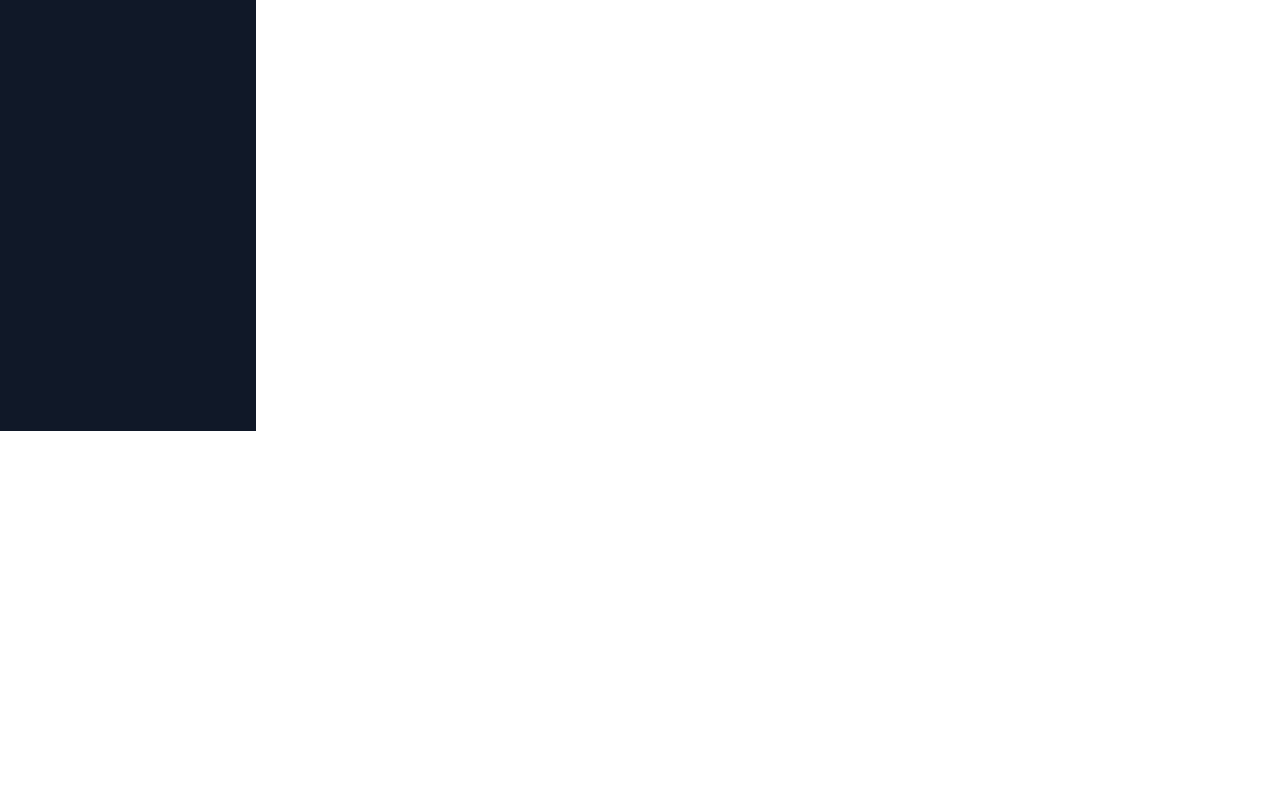
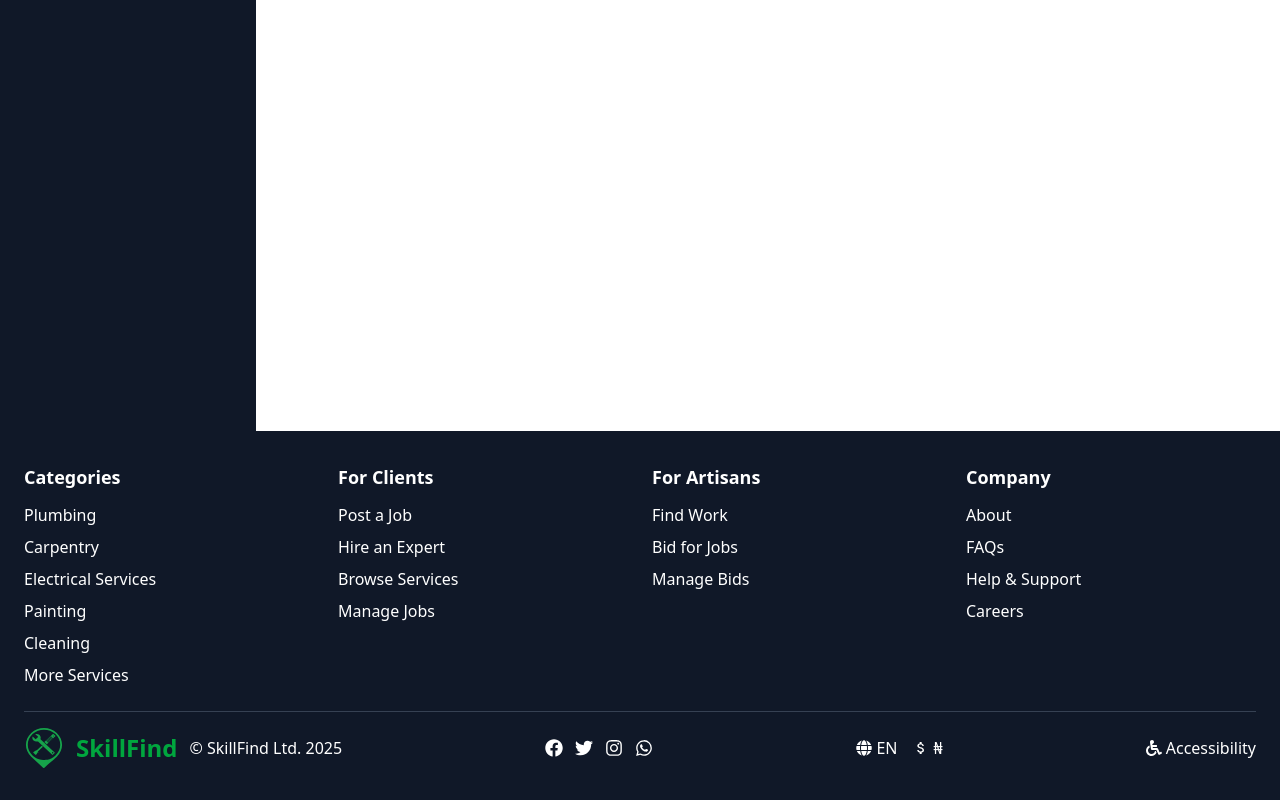
Before and after one commit to Fabherbie/Skill-Find, a React (Vite) app: page /dashboard/provider in a window 1280 px wide. Shown: the part 369-1169 px from the top of the page. Before the commit the page ends 800 px from the top, so only its background shows below. Built offline with nearby package versions, Linux system fonts and the light colour scheme.

Commit message:
Added the footer component

```diff
--- a/src/App.jsx
+++ b/src/App.jsx
@@ -1,6 +1,7 @@
 import Header from "./components/Header";
 import About from "./pages/About";
 import Home from "./pages/Home";
+import Footer from "./components/Footer";
 import ServicesPage from "./pages/ServicePage";
 import SignupCustomer from "./pages/SignupCustomer";
 import SignupProvider from "./pages/SignupProvider";
@@ -27,6 +28,7 @@ function App() {
           console.log("App is running!");
         </Route>
       </Routes>
+      <Footer theme="dark" />
     </Router>
   );
 }
--- a/src/components/Footer.jsx
+++ b/src/components/Footer.jsx
@@ -0,0 +1,157 @@
+import { useState } from "react";
+import {
+  FaFacebook,
+  FaTwitter,
+  FaInstagram,
+  FaGlobe,
+  FaWheelchair,
+} from "react-icons/fa";
+import { IoLogoWhatsapp } from "react-icons/io5";
+import { MdAttachMoney } from "react-icons/md";
+
+const Footer = ({ theme = "dark" }) => {
+  const [language, setLanguage] = useState("EN");
+  const [currency, setCurrency] = useState("₦");
+
+  const toggleLanguage = () => {
+    setLanguage(language === "EN" ? "FR" : "EN");
+  };
+
+  const toggleCurrency = () => {
+    const currencies = ["₦", "$", "€", "£"];
+    const currentIndex = currencies.indexOf(currency);
+    setCurrency(currencies[(currentIndex + 1) % currencies.length]);
+  };
+
+  return (
+    <footer
+      className={`${
+        theme === "dark" ? "bg-gray-900" : "bg-green-700"
+      } text-white py-8 px-6`}
+    >
+      <div className="gap-6 grid grid-cols-2 md:grid-cols-4 mx-auto container">
+        {/* Categories Section */}
+        <div>
+          <h3 className="mb-3 font-bold text-lg">Categories</h3>
+          <ul className="space-y-2">
+            {[
+              "Plumbing",
+              "Carpentry",
+              "Electrical Services",
+              "Painting",
+              "Cleaning",
+              "More Services",
+            ].map((service) => (
+              <li key={service}>
+                <a href="#" className="hover:underline">
+                  {service}
+                </a>
+              </li>
+            ))}
+          </ul>
+        </div>
+
+        {/* For Clients */}
+        <div>
+          <h3 className="mb-3 font-bold text-lg">For Clients</h3>
+          <ul className="space-y-2">
+            {[
+              "Post a Job",
+              "Hire an Expert",
+              "Browse Services",
+              "Manage Jobs",
+            ].map((client) => (
+              <li key={client}>
+                <a href="#" className="hover:underline">
+                  {client}
+                </a>
+              </li>
+            ))}
+          </ul>
+        </div>
+
+        {/* For Artisans */}
+        <div>
+          <h3 className="mb-3 font-bold text-lg">For Artisans</h3>
+          <ul className="space-y-2">
+            {["Find Work", "Bid for Jobs", "Manage Bids"].map((artisan) => (
+              <li key={artisan}>
+                <a href="#" className="hover:underline">
+                  {artisan}
+                </a>
+              </li>
+            ))}
+          </ul>
+        </div>
+
+        {/* Company Section */}
+        <div>
+          <h3 className="mb-3 font-bold text-lg">Company</h3>
+          <ul className="space-y-2">
+            {["About", "FAQs", "Help & Support", "Careers"].map((company) => (
+              <li key={company}>
+                <a href="#" className="hover:underline">
+                  {company}
+                </a>
+              </li>
+            ))}
+          </ul>
+        </div>
+      </div>
+
+      {/* Bottom Bar */}
+      <div className="flex flex-wrap justify-between items-center gap-x-4 gap-y-4 mt-6 pt-4 border-gray-700 border-t">
+        {/* Logo & Social Media */}
+        <div className="flex items-center gap-x-6">
+          <div className="flex items-center gap-x-3">
+            <img
+              src="/images/skill-find logo.svg"
+              alt="SkillFind Logo"
+              className="w-10 h-10"
+            />
+            <h1 className="font-bold text-green-600 text-2xl">SkillFind</h1>
+            <span>© SkillFind Ltd. {new Date().getFullYear()}</span>
+          </div>
+        </div>
+
+        <div className="flex gap-x-3 text-lg">
+          <a href="#" className="hover:text-gray-400">
+            <FaFacebook />
+          </a>
+          <a href="#" className="hover:text-gray-400">
+            <FaTwitter />
+          </a>
+          <a href="#" className="hover:text-gray-400">
+            <FaInstagram />
+          </a>
+          <a href="#" className="hover:text-gray-400">
+            <IoLogoWhatsapp />
+          </a>
+        </div>
+
+        {/* Language & Currency Switcher */}
+        <div className="flex items-center gap-x-4">
+          <button
+            onClick={toggleLanguage}
+            className="flex items-center gap-x-1 hover:underline"
+          >
+            <FaGlobe /> <span>{language}</span>
+          </button>
+          <button
+            onClick={toggleCurrency}
+            className="flex items-center gap-x-1 hover:underline"
+          >
+            <MdAttachMoney /> <span>{currency}</span>
+          </button>
+        </div>
+
+        {/* Accessibility Menu */}
+        <button className="flex items-center gap-x-1 hover:underline">
+          <FaWheelchair /> <span>Accessibility</span>
+        </button>
+      </div>
+    </footer>
+  );
+};
+
+export default Footer;
--- a/src/pages/About.jsx
+++ b/src/pages/About.jsx
@@ -1,57 +1,52 @@
-export default function About() {
+import React from "react";
+
+const About = () => {
   return (
     <div className="about">
-      <div className="min-h-screen bg-gray-100 flex items-center justify-center p-6">
-        <div className="max-w-3xl bg-white shadow-lg rounded-lg p-8">
-          <h1 className="text-3xl font-bold text-gray-800 mb-4">About Us</h1>
-          <p className="text-gray-600 mb-4">
+      <div className="flex justify-center items-center bg-gray-100 p-6 min-h-screen">
+        <div className="bg-white shadow-lg p-8 rounded-lg max-w-3xl">
+          <h1 className="mb-4 font-bold text-gray-800 text-3xl">About Us</h1>
+          <p className="mb-4 text-gray-600">
             Welcome to our web app! We are dedicated to providing the best
             services to our users. Our team is passionate about building
             innovative solutions that make life easier.
           </p>
-          <h2 className="text-2xl font-semibold text-gray-700 mb-2">
+          <h2 className="mb-2 font-semibold text-gray-700 text-2xl">
             Our Mission
           </h2>
-          <p className="text-gray-600 mb-4">
+          <p className="mb-4 text-gray-600">
             Our mission is to create user-friendly applications that solve
             real-world problems efficiently and effectively.
           </p>
-          <h2 className="text-2xl font-semibold text-gray-700 mb-2">
+          <h2 className="mb-2 font-semibold text-gray-700 text-2xl">
             Meet the Team
           </h2>
           <div className="flex space-x-6">
             {/* Team Member 1 */}
             <div className="text-center">
               <img
-                className="w-24 h-24 rounded-full mx-auto"
+                className="mx-auto rounded-full w-24 h-24"
                 src="https://via.placeholder.com/100"
                 alt="Team Member"
               />
-              <p className="mt-2 text-gray-700 font-medium">John Doe</p>
-              <p className="text-sm text-gray-500">Founder & CEO</p>
+              <p className="mt-2 font-medium text-gray-700">John Doe</p>
+              <p className="text-gray-500 text-sm">Founder & CEO</p>
             </div>
             {/* Team Member 2 */}
             <div className="text-center">
               <img
-                className="w-24 h-24 rounded-full mx-auto"
+                className="mx-auto rounded-full w-24 h-24"
                 src="https://via.placeholder.com/100"
                 alt="Team Member"
               />
-              <p className="mt-2 text-gray-700 font-medium">Jane Smith</p>
-              <p className="text-sm text-gray-500">CTO</p>
+              <p className="mt-2 font-medium text-gray-700">Jane Smith</p>
+              <p className="text-gray-500 text-sm">CTO</p>
             </div>
           </div>
         </div>
       </div>
     </div>
   );
-}
-// import React from "react";
+};
 
-// const About = () => {
-//   return (
-
-//   );
-// };
-
-// export default About
+export default About;
```
